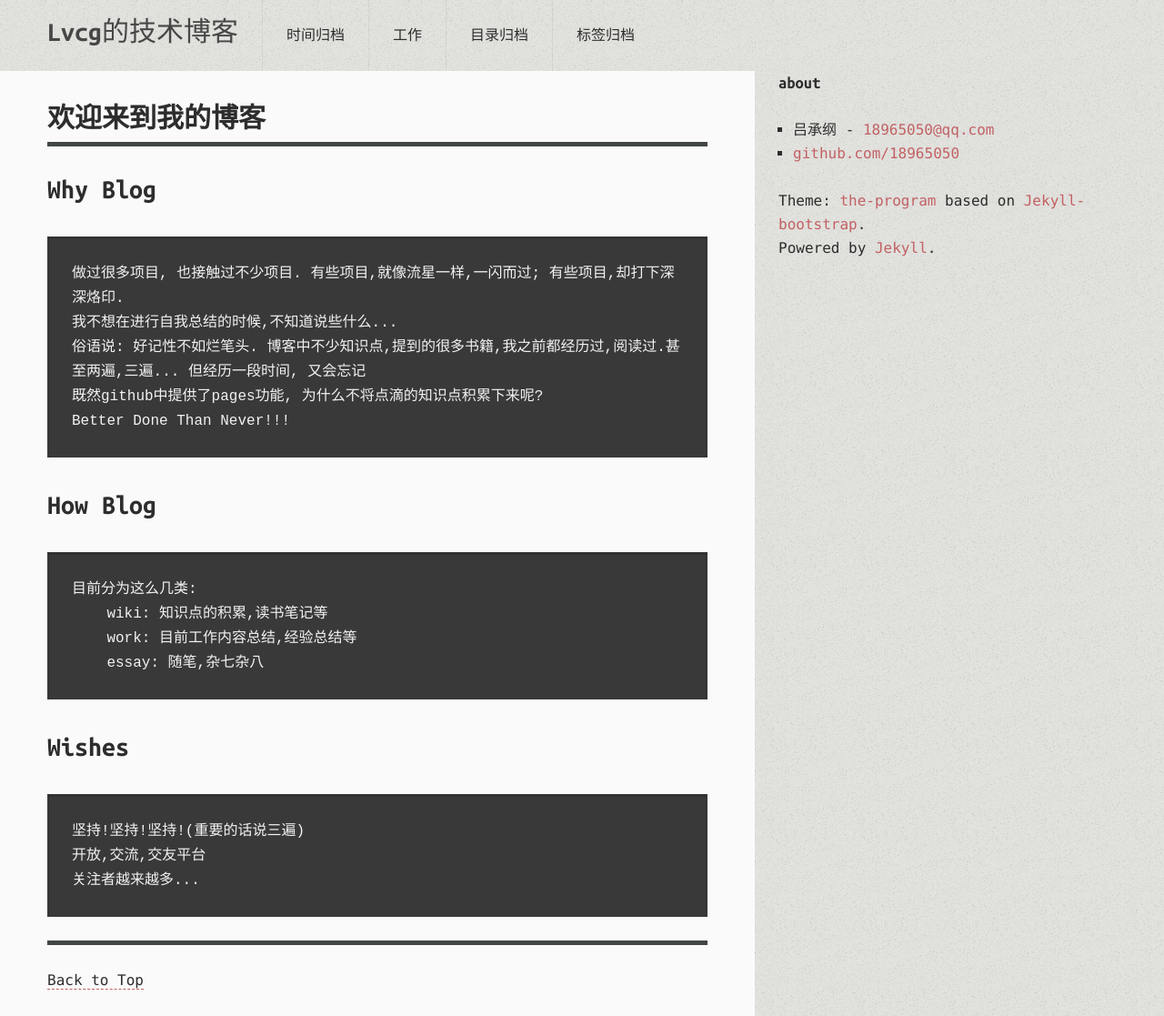
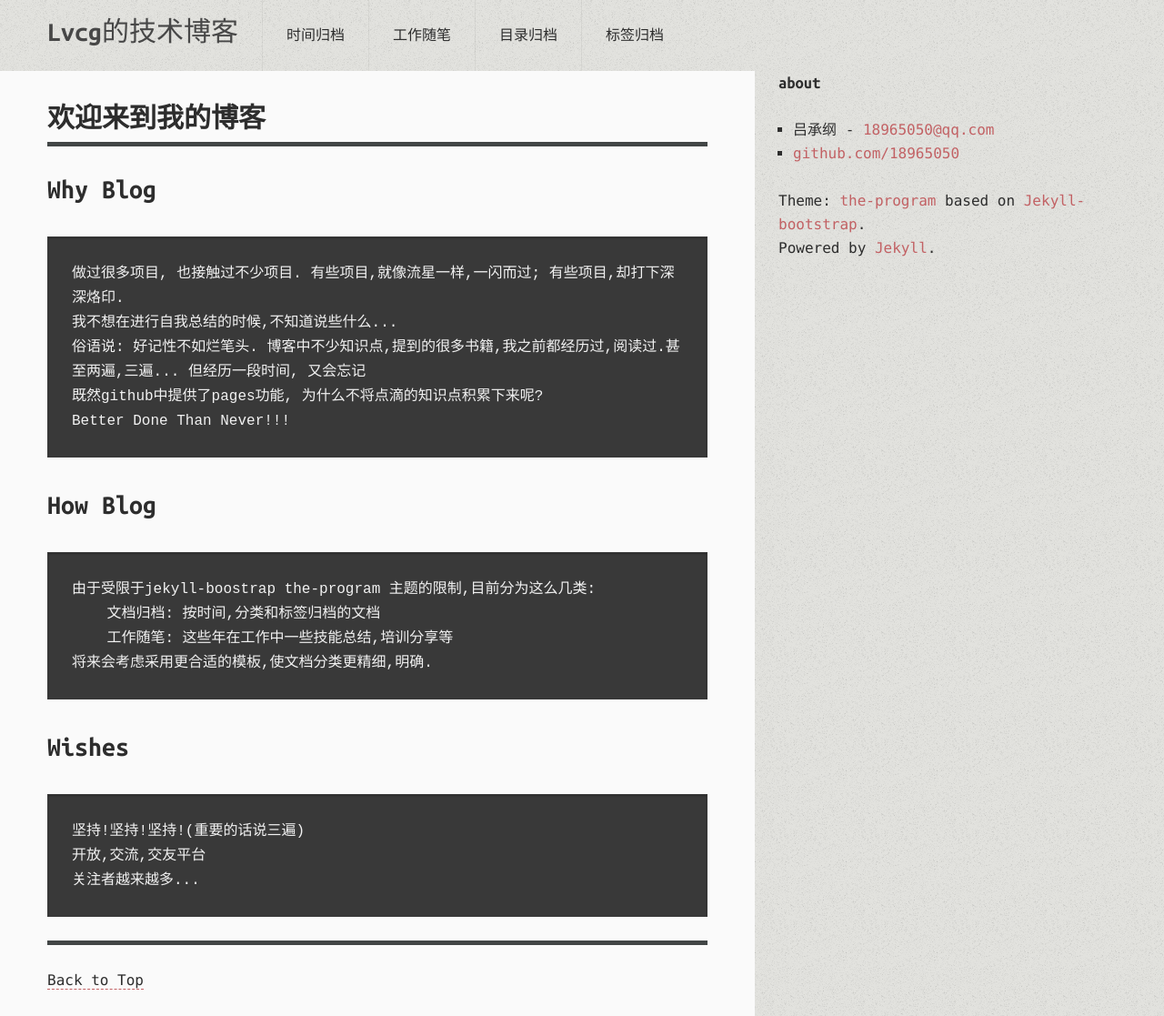
Before and after one commit to 18965050/18965050.github.io, a Jekyll site: the page built from index.md, in a window 1280 px wide. Shown: the whole page at 91% size. Built offline with Jekyll 4.4.1, drawn with Linux system fonts in a browser that asks for light colours; comment, search, counter and statistics services are not loaded.

Commit message:
首页说明修改

```diff
--- a/_includes/themes/the-program/default.html
+++ b/_includes/themes/the-program/default.html
@@ -24,7 +24,7 @@
 						<li class="archive"><a href="/archive.html">时间归档</a></li>
 						<!--
 						jekyll中有两类文章: page和post.目前page暂未使用, 故注销掉-->
-						<li class="page"><a href="/pages.html">工作</a></li>
+						<li class="page"><a href="/pages.html">工作随笔</a></li>
 						<li class="category"><a href="/categories.html">目录归档</a></li>
 						<li class="tag"><a href="/tags.html">标签归档</a></li>
 						<!--<li class="forkme"><div><iframe src="http://markdotto.github.com/github-buttons/github-btn.html?user=plusjade&repo=jekyll-bootstrap&type=fork&count=true"
--- a/index.md
+++ b/index.md
@@ -6,6 +6,7 @@ tagline: Supporting tagline
 {% include JB/setup %}
 
 ## Why Blog
+
     做过很多项目, 也接触过不少项目. 有些项目,就像流星一样,一闪而过; 有些项目,却打下深深烙印.
     我不想在进行自我总结的时候,不知道说些什么...
     俗语说: 好记性不如烂笔头. 博客中不少知识点,提到的很多书籍,我之前都经历过,阅读过.甚至两遍,三遍... 但经历一段时间, 又会忘记
@@ -14,12 +15,14 @@ tagline: Supporting tagline
 
 
 ## How Blog
-    目前分为这么几类:
-        wiki: 知识点的积累,读书笔记等
-        work: 目前工作内容总结,经验总结等
-        essay: 随笔,杂七杂八
+
+    由于受限于jekyll-boostrap the-program 主题的限制,目前分为这么几类:
+        文档归档: 按时间,分类和标签归档的文档
+        工作随笔: 这些年在工作中一些技能总结,培训分享等
+    将来会考虑采用更合适的模板,使文档分类更精细,明确.
 
 ## Wishes
+
     坚持!坚持!坚持!(重要的话说三遍)
     开放,交流,交友平台
     关注者越来越多...
```
